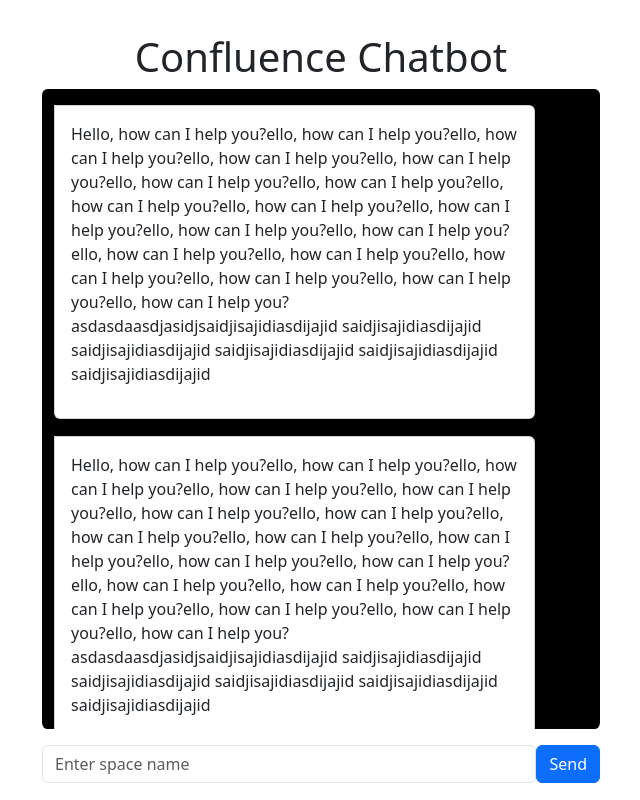
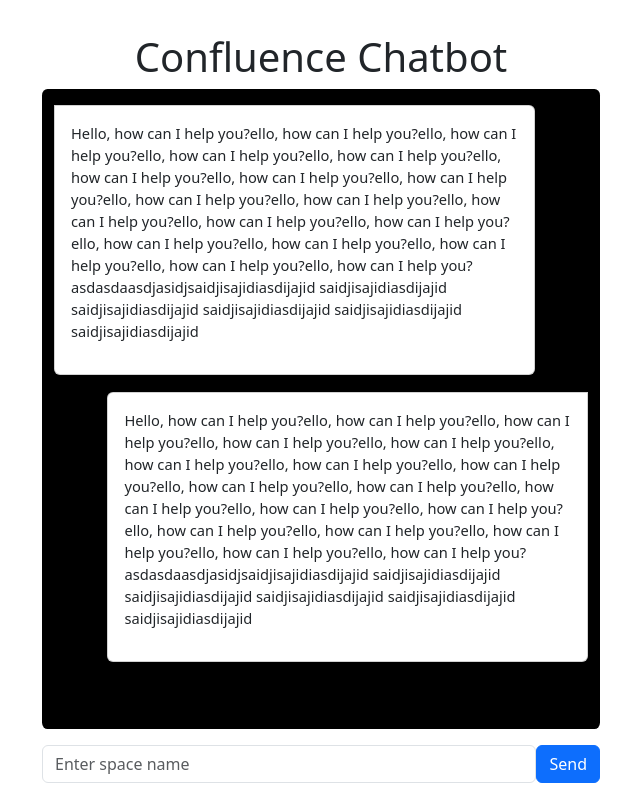
Before and after one commit to PravinPrabhakaran/ConfluenceChatbot, a React (Create React App) app in the folder my-app/: page / in a window 1280 px wide. Shown: the whole page, without its empty margins (319-959 px from the left). Built offline with nearby package versions, Linux system fonts and the light colour scheme.

Commit message:
css changes

```diff
--- a/my-app/src/App.css
+++ b/my-app/src/App.css
@@ -12,7 +12,7 @@
   justify-content: center;
   height: 80vh;
   border-radius: 1%;
-  overflow-y: scroll;
+  overflow-y: auto;
 
 }
 
@@ -32,7 +32,7 @@
 }
 
 .chat-box {
-  border-top-left-radius: 0px !important;
+  font-size:11pt;
   max-width:90%;
   text-overflow: wrap;
   margin-top: 3%;
--- a/my-app/src/App.js
+++ b/my-app/src/App.js
@@ -11,12 +11,15 @@
   const [content, setContent] = useState([])
   const [spaceName, setSpaceName] = useState("")
   const [spaceSelected, setSpaceSelected] = useState(false)
+  const [messages, setMessages] = useState([])
 
   const handleInputChange = (event) => {
     setSpaceName(event.target.value);
   };
 
   var getDocuments = async () => {
+
+    setMessages(messages=>[...messages, spaceName])
 
     if (spaceSelected) {
       const response = await fetch('/api/send-to-python', {
@@ -70,9 +73,8 @@
 
           <div className="messageContainer">
             <Container className="d-flex flex-column">
-              <Chatbox />
-              <Chatbox />
-              <Chatbox />
+              <Chatbox bot={true} text={"Enter the name of a Confluence Space"}/>
+              <Chatbox bot={false} text={""} />
 
               <br />
             </Container>
--- a/my-app/src/Chatbox.js
+++ b/my-app/src/Chatbox.js
@@ -5,10 +5,13 @@
 
 import 'bootstrap/dist/css/bootstrap.min.css';
 
-function Chatbox() {
+function Chatbox(props) {
+
+    const borderRadiusStyle = props.bot ? { borderTopLeftRadius: '0'} : { borderTopRightRadius: '0' };
+    const alignSelfStyle = props.bot ? { alignSelf: 'start' } : { alignSelf: 'end' };
 
   return (
-    <Card className="chat-box rounded-lg shadow-l align-self-start">
+    <Card className="chat-box rounded-lg shadow-l" style={{...borderRadiusStyle, ...alignSelfStyle}}>
         <Card.Body>
         <div className="message">
             <p>Hello, how can I help you?ello, how can I help you?ello, how can I help you?ello, how can I help you?ello, how can I help you?ello, how can I help you?ello, how can I help you?ello, how can I help you?ello, how can I help you?ello, how can I help you?ello, how can I help you?ello, how can I help you?ello, how can I help you?ello, how can I help you?ello, how can I help you?ello, how can I help you?ello, how can I help you?ello, how can I help you?asdasdaasdjasidjsaidjisajidiasdijajid saidjisajidiasdijajid saidjisajidiasdijajid saidjisajidiasdijajid saidjisajidiasdijajid saidjisajidiasdijajid</p>
```
